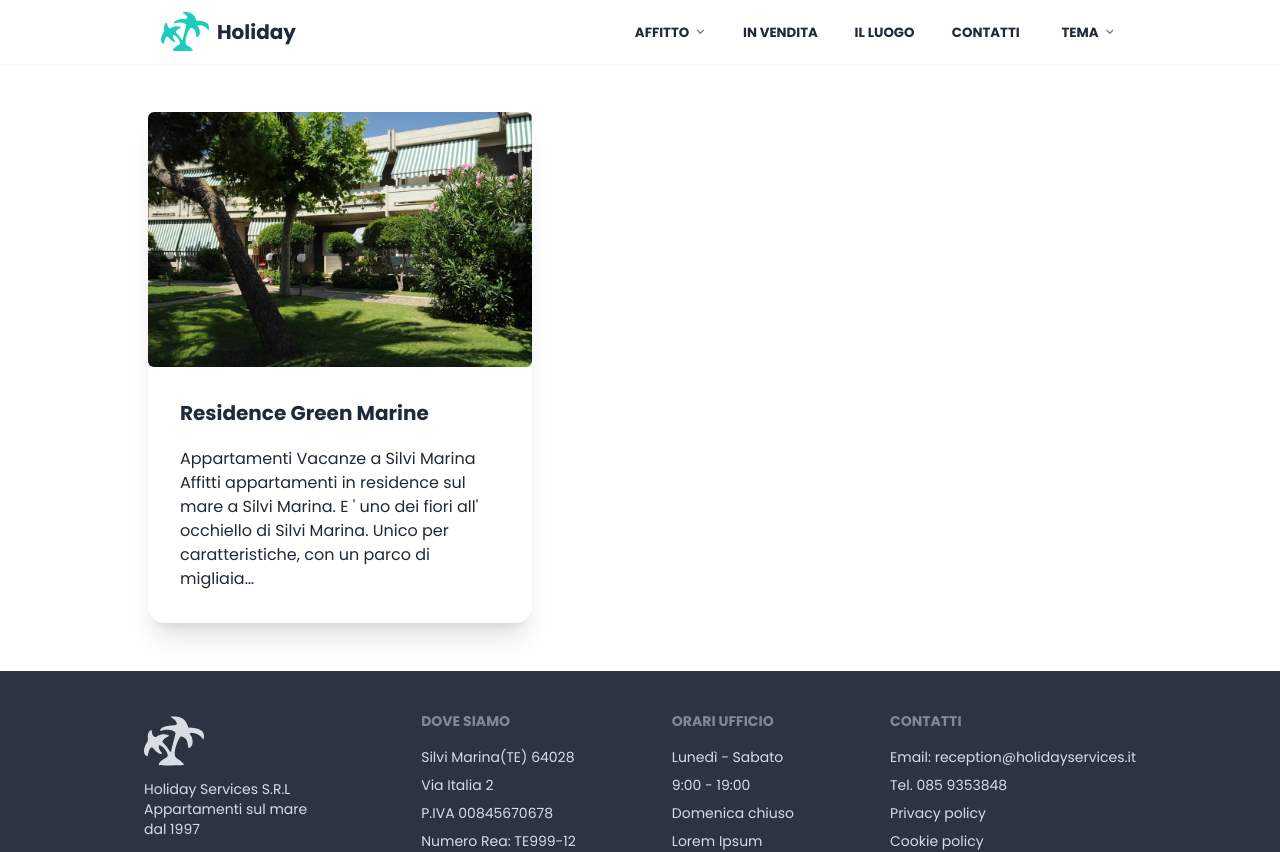
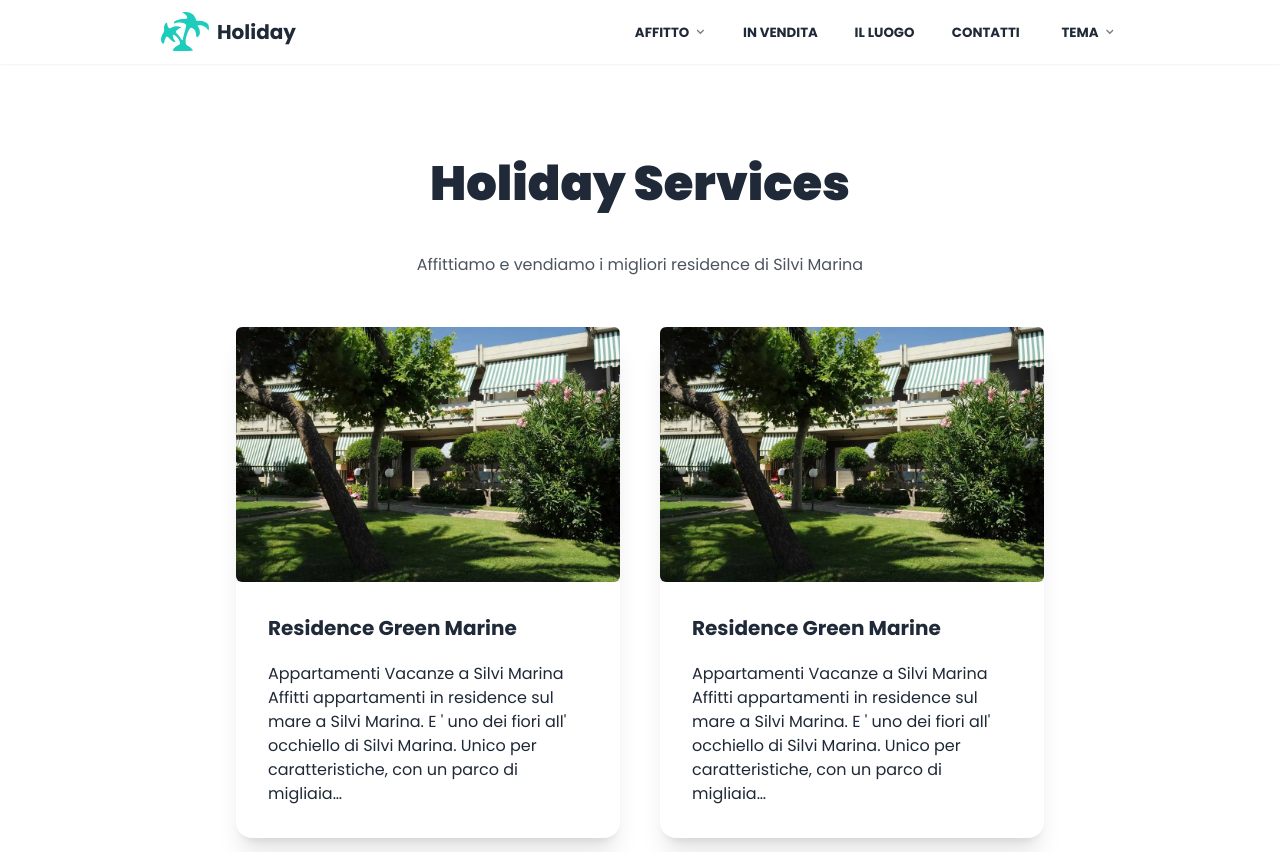
Before and after one commit to LorenzoDF13/holiday, a Next.js app: page / in a window 1280 px wide. Shown: the top 852 px of the page. Built offline with nearby package versions, Linux system fonts and the light colour scheme.

Commit message:
fixed bgOpacity and same things on home page

```diff
--- a/app/components/PhotoGallery.tsx
+++ b/app/components/PhotoGallery.tsx
@@ -30,7 +30,7 @@ const hiddenImages: {
 ];
 const PhotoGallery = (props: Props) => {
   return (
-    <Gallery>
+    <Gallery options={{ bgOpacity: 1 }}>
       <div>
         <div className="flex gap-4 m-auto flex-col md:flex-row  max-w-screen-lg px-4 mx-auto">
           <div className=" md:max-w-2/3 w-full hover:bg-neutral-400 hover:opacity-50  relative  hover:text-base-300  cursor-pointer transition-all rounded-md overflow-hidden ">
--- a/app/page.tsx
+++ b/app/page.tsx
@@ -13,6 +13,30 @@ console.log(pages);
 const page = (props: Props) => {
   return (
     <div className="max-w-screen-lg px-5 m-auto">
+      <div className="prose text-center mx-auto my-12 mt-24">
+        <h1 className="text-5xl">Holiday Services</h1>
+        <p className="">
+          Affittiamo e vendiamo i migliori residence di Silvi Marina
+        </p>
+      </div>
+      <div className="flex flex-wrap justify-center gap-10">
+        <div className="card w-96  card-compact sm:card-normal bg-base-100 shadow-xl">
+          <Link href={"/green-marine"}>
+            <figure>
+              <Image src={imgGreenMarine} alt="green marine" />{" "}
+            </figure>
+            <div className="card-body">
+              <h2 className="card-title">Residence Green Marine</h2>
+
+              <p>
+                Appartamenti Vacanze a Silvi Marina Affitti appartamenti in
+                residence sul mare a Silvi Marina. E &apos; uno dei fiori
+                all&apos; occhiello di Silvi Marina. Unico per caratteristiche,
+                con un parco di migliaia…
+              </p>
+            </div>
+          </Link>
+        </div>
         <div className="card w-96 card-compact sm:card-normal bg-base-100 shadow-xl">
           <Link href={"/green-marine"}>
             <figure>
@@ -31,6 +55,7 @@ const page = (props: Props) => {
           </Link>
         </div>
       </div>
+    </div>
   );
 };
 
```
Lines whose indentation alone changed are shown as unchanged.
